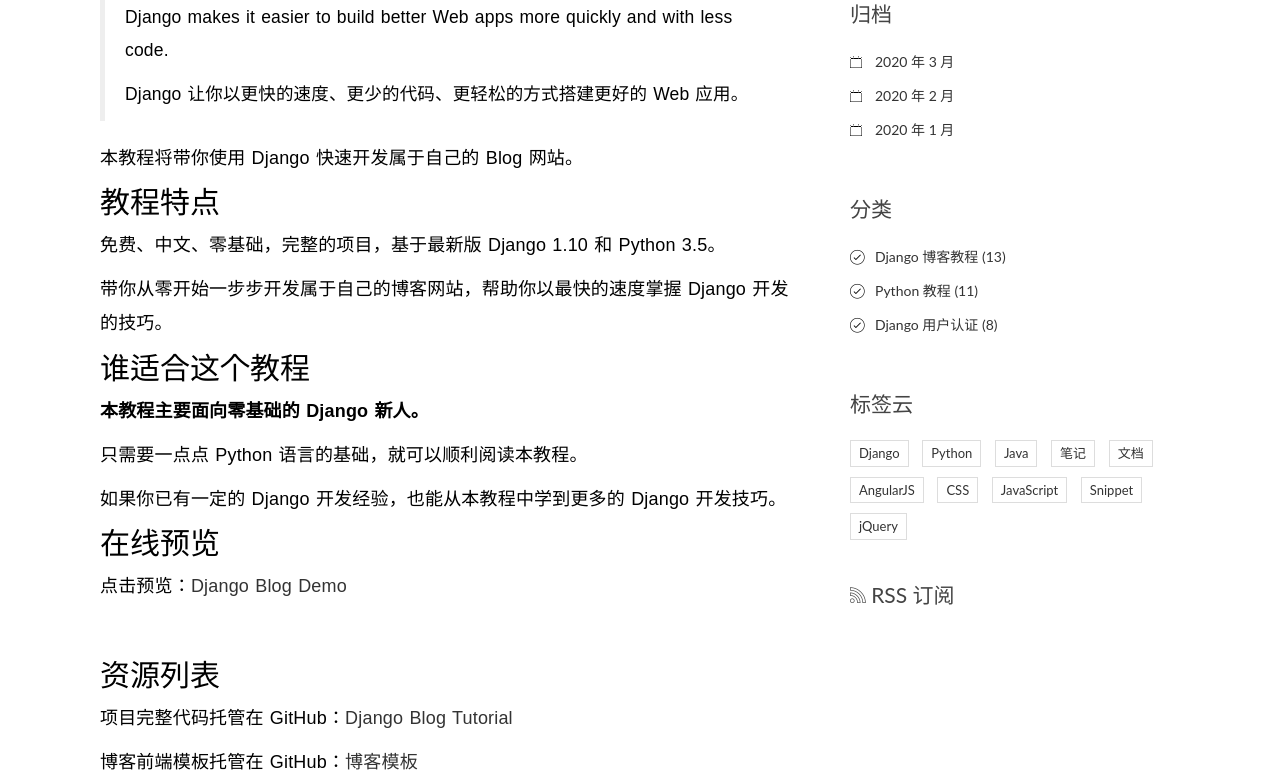
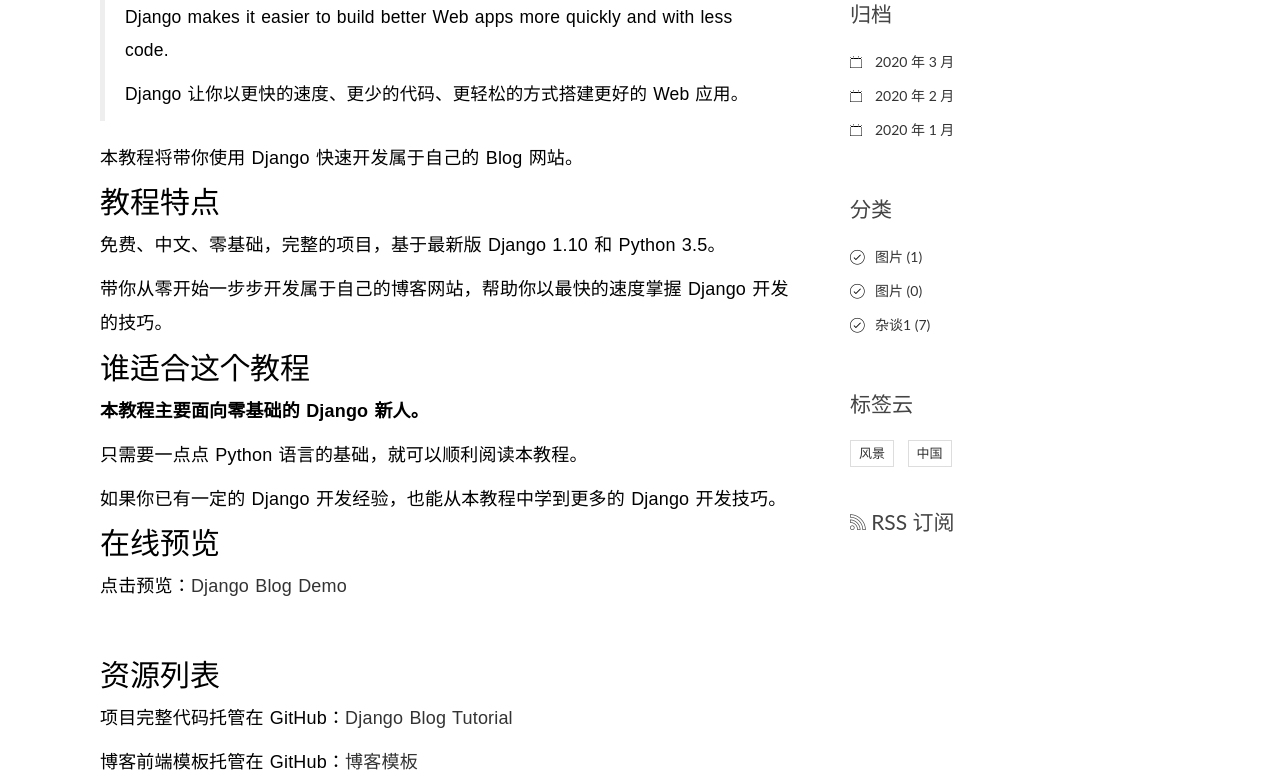
Before and after one commit to zxc135795/myfiles, a Django app: page /detail/1/ in a window 1280 px wide. Shown: the part 369-1149 px from the top of the page. Run offline with Django 3.2, Linux system fonts and the light colour scheme; data comes from the database, SQL or seed files in the repository; both versions use the stored data as it was after the commit; some libraries are stand-ins or nearby versions.

Commit message:
blog正文DjangoUeditor使用pip 安装未使用压缩包 tag标签以及分页处理

```diff
--- a/end/demo002/blog/apps/blogapp/templatetags/myfun.py
+++ b/end/demo002/blog/apps/blogapp/templatetags/myfun.py
@@ -29,3 +29,11 @@
 def get_latedates(num=3):
     dates = Article.objects.dates('create_time', 'month', 'DESC')[:num]
     return dates
+
+
+@register.simple_tag
+def get_latecategory():
+    return Category.objects.all().order_by('-id')
+@register.simple_tag
+def get_taps():
+    return Tag.objects.all().order_by('-id')
--- a/end/demo002/blog/apps/blogapp/views.py
+++ b/end/demo002/blog/apps/blogapp/views.py
@@ -22,14 +22,32 @@
 # Create your views here.
 def index(request):
     ads = Ads.objects.all()
+    typepage = request.GET.get('type')
     year = None
     month = None
-    typepage = request.GET.get('type')
+    category_id = None
+    tag_id = None
     if typepage == 'date':
         year = request.GET.get('year')
         month = request.GET.get('month')
 
         articles = Article.objects.filter(create_time__year=year, create_time__month=month).order_by('-create_time')
+    elif typepage == 'category':
+        category_id = request.GET.get('category_id')
+        try:
+            category = Category.objects.get(id=category_id)
+            articles = category.article_set.all()
+        except Exception as e:
+            print(e)
+            return HttpResponse('未找到内容')
+    elif typepage == 'tag':
+        tag_id = request.GET.get('tag_id')
+        try:
+            tag = Tag.objects.get(id=tag_id)
+            articles = tag.article_set.all()
+        except Exception as e:
+            print(e)
+            return HttpResponse('未知错误')
 
     else:
         articles = Article.objects.all().order_by('-create_time')
@@ -37,7 +55,8 @@
     paginator = Paginator(articles, 2)
     num = request.GET.get('pagenum', 1)
     page = paginator.get_page(num)
-    return render(request, 'index.html', {'ads': ads, 'page': page, 'type': typepage, 'year': year, 'month': month})
+    return render(request,'index.html',locals())
+    # return render(request, 'index.html', {'ads': ads, 'page': page, 'type': typepage, 'year': year, 'month': month})
 
 
 def detail(request, id):
--- a/end/demo002/blog/templates/base2.html
+++ b/end/demo002/blog/templates/base2.html
@@ -28,52 +28,26 @@
 
                 <div class="widget widget-category">
                     <h3 class="widget-title">分类</h3>
+                    {% get_latecategory as latecategory %}
                     <ul>
+                        {% for cate in latecategory %}
                         <li>
-                            <a href="#">Django 博客教程 <span class="post-count">(13)</span></a>
+                            <a href="?type=category&category_id={{cate.id}}">{{cate.name}} <span class="post-count">({{cate.article_set.count}})</span></a>
                         </li>
-                        <li>
-                            <a href="#">Python 教程 <span class="post-count">(11)</span></a>
-                        </li>
-                        <li>
-                            <a href="#">Django 用户认证 <span class="post-count">(8)</span></a>
-                        </li>
+                        {% endfor%}
                     </ul>
                 </div>
 
                 <div class="widget widget-tag-cloud">
                     <h3 class="widget-title">标签云</h3>
+                    {% get_taps as taps %}
                     <ul>
+                        {% for tag in taps %}
                         <li>
-                            <a href="#">Django</a>
+                            <a href="?type=tag&tag_id={{tag.id}}">{{tag.name}}</a>
                         </li>
-                        <li>
-                            <a href="#">Python</a>
-                        </li>
-                        <li>
-                            <a href="#">Java</a>
-                        </li>
-                        <li>
-                            <a href="#">笔记</a>
-                        </li>
-                        <li>
-                            <a href="#">文档</a>
-                        </li>
-                        <li>
-                            <a href="#">AngularJS</a>
-                        </li>
-                        <li>
-                            <a href="#">CSS</a>
-                        </li>
-                        <li>
-                            <a href="#">JavaScript</a>
-                        </li>
-                        <li>
-                            <a href="#">Snippet</a>
-                        </li>
-                        <li>
-                            <a href="#">jQuery</a>
-                        </li>
+
+                        {% endfor %}
                     </ul>
                 </div>
                 <div class="rss">
```
Also changed, not shown: end/demo002/blog/templates/index.html (+4 -4 lines), end/demo002/blog/db.sqlite3.
